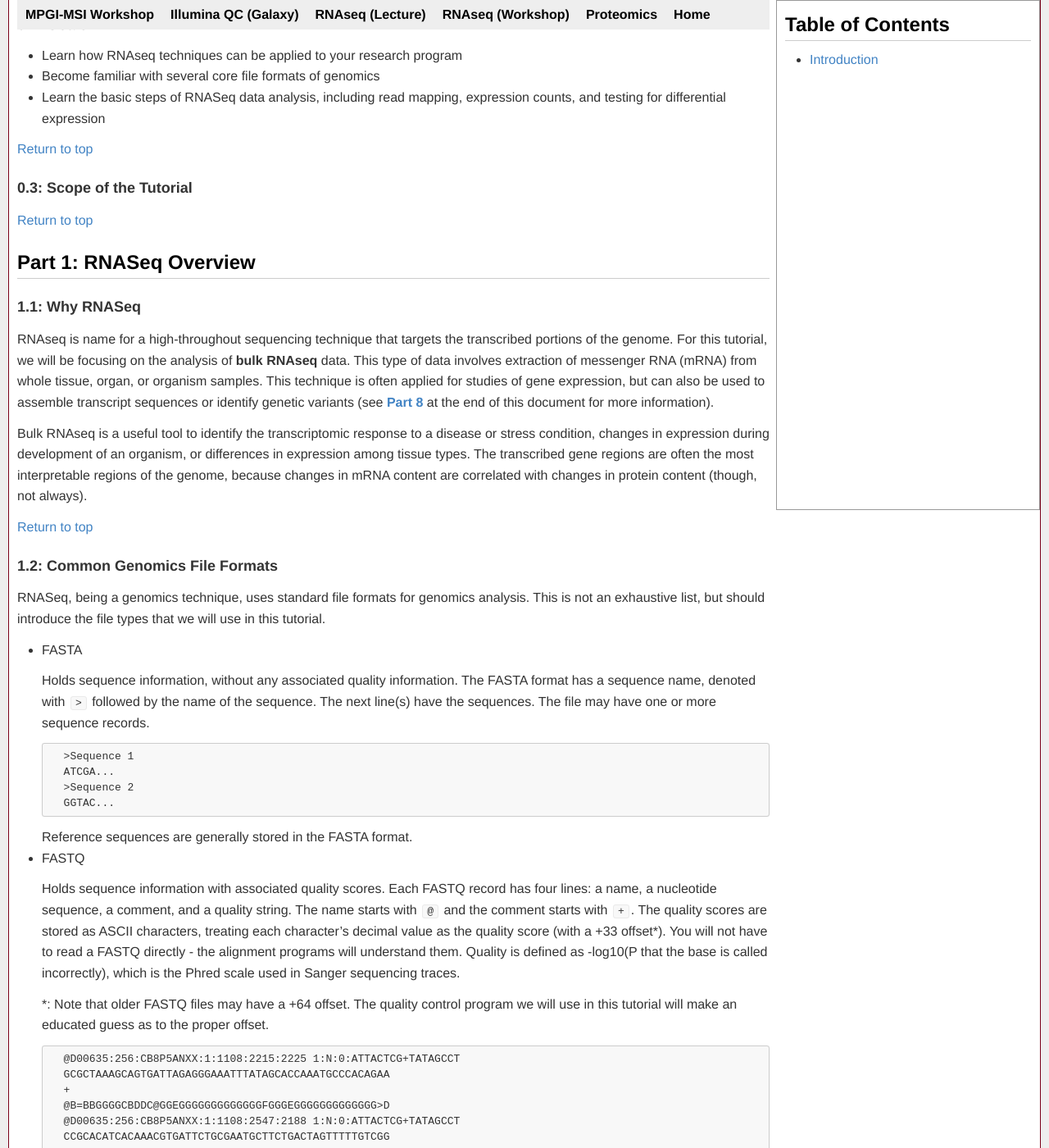
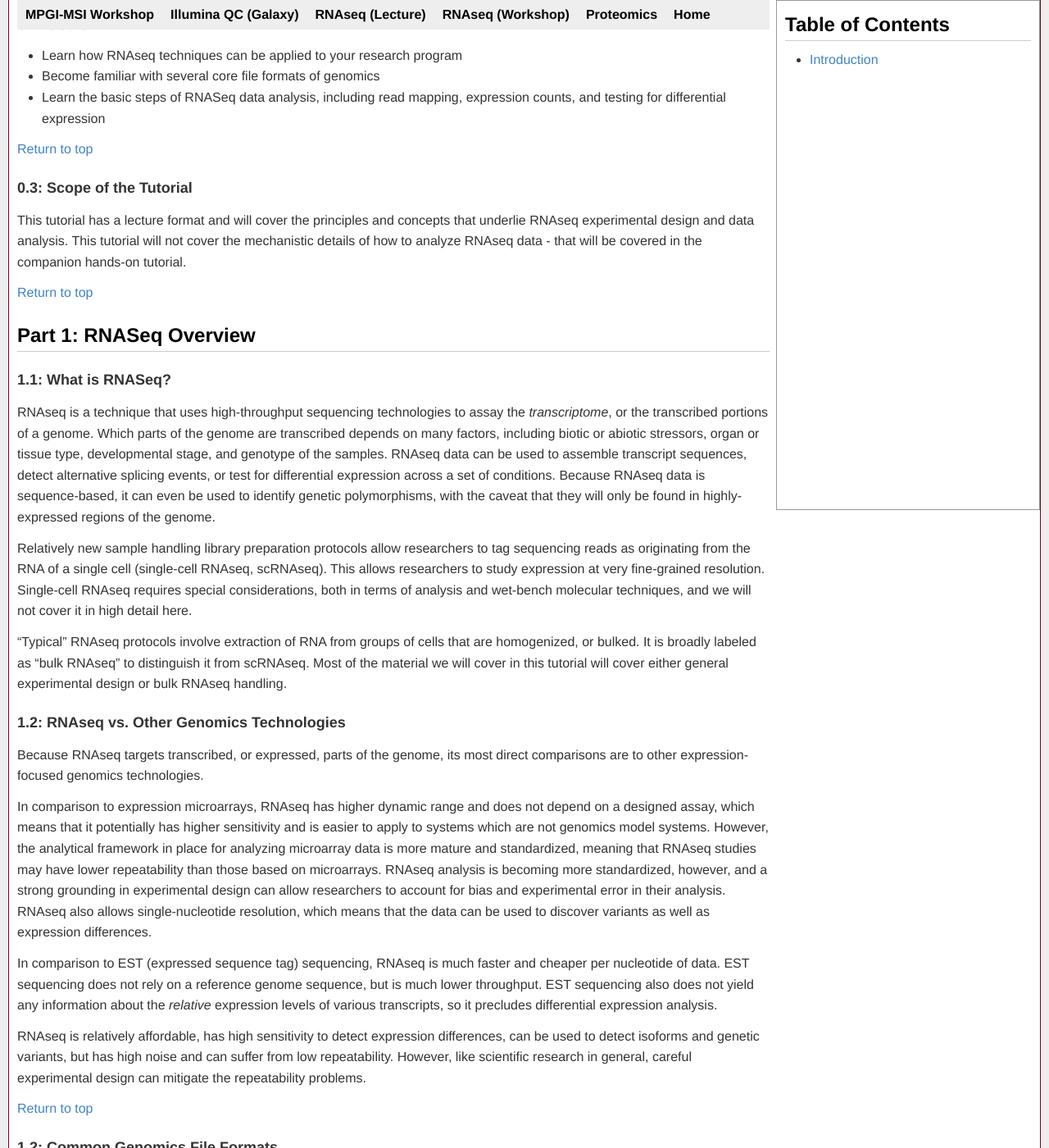
Before and after one commit to msi-ris/Tutorials, a Jekyll site: the page built from rnaseq_lec.md, in a window 1280 px wide and 1400 px high, scrolled down 604 px. Shown: the whole window at 82% size. Built offline with Jekyll 4.4.1, drawn with Linux system fonts in a browser that asks for light colours.

Commit message:
Update RNAseq lecture

```diff
--- a/rnaseq_lec.md
+++ b/rnaseq_lec.md
@@ -46,25 +46,62 @@ to illustrate file formats.
 
 [Return to top](#top)
 ### <a name="0.3"></a> 0.3: Scope of the Tutorial
+This tutorial has a lecture format and will cover the principles and concepts
+that underlie RNAseq experimental design and data analysis. This tutorial will
+not cover the mechanistic details of how to analyze RNAseq data - that will
+be covered in the companion hands-on tutorial.
 
 [Return to top](#top)
 
 ## <a name="1"></a> Part 1: RNASeq Overview
-### <a name="1.1"></a> 1.1: Why RNASeq
-RNAseq is name for a high-throughout sequencing technique that targets the
-transcribed portions of the genome. For this tutorial, we will be focusing on
-the analysis of **bulk RNAseq** data. This type of data involves extraction of
-messenger RNA (mRNA) from whole tissue, organ, or organism samples. This
-technique is often applied for studies of gene expression, but can also be
-used to assemble transcript sequences or identify genetic variants (see
-[**Part 8**](#8) at the end of this document for more information).
+### <a name="1.1"></a> 1.1: What is RNASeq?
+RNAseq is a technique that uses high-throughput sequencing technologies to
+assay the *transcriptome*, or the transcribed portions of a genome. Which parts
+of the genome are transcribed depends on many factors, including biotic or
+abiotic stressors, organ or tissue type, developmental stage, and genotype of
+the samples. RNAseq data can be used to assemble transcript sequences, detect
+alternative splicing events, or test for differential expression across a set
+of conditions. Because RNAseq data is sequence-based, it can even be used to
+identify genetic polymorphisms, with the caveat that they will only be found
+in highly-expressed regions of the genome.
 
-Bulk RNAseq is a useful tool to identify the transcriptomic response to a
-disease or stress condition, changes in expression during development of an
-organism, or differences in expression among tissue types. The transcribed
-gene regions are often the most interpretable regions of the genome, because
-changes in mRNA content are correlated with changes in protein content (though,
-not always).
+Relatively new sample handling library preparation protocols allow researchers
+to tag sequencing reads as originating from the RNA of a single cell
+(single-cell RNAseq, scRNAseq). This allows researchers to study expression at
+very fine-grained resolution. Single-cell RNAseq requires special
+considerations, both in terms of analysis and wet-bench molecular techniques,
+and we will not cover it in high detail here.
+
+"Typical" RNAseq protocols involve extraction of RNA from groups of cells that
+are homogenized, or bulked. It is broadly labeled as "bulk RNAseq" to
+distinguish it from scRNAseq. Most of the material we will cover in this
+tutorial will cover either general experimental design or bulk RNAseq handling.
+
+### <a name="1.2"></a> 1.2: RNAseq vs. Other Genomics Technologies
+Because RNAseq targets transcribed, or expressed, parts of the genome, its
+most direct comparisons are to other expression-focused genomics technologies.
+
+In comparison to expression microarrays, RNAseq has higher dynamic range and
+does not depend on a designed assay, which means that it potentially has higher
+sensitivity and is easier to apply to systems which are not genomics model
+systems. However, the analytical framework in place for analyzing microarray
+data is more mature and standardized, meaning that RNAseq studies may have lower
+repeatability than those based on microarrays. RNAseq analysis is becoming more
+standardized, however, and a strong grounding in experimental design can allow
+researchers to account for bias and experimental error in their analysis. RNAseq
+also allows single-nucleotide resolution, which means that the data can be used
+to discover variants as well as expression differences.
+
+In comparison to EST (expressed sequence tag) sequencing, RNAseq is much faster
+and cheaper per nucleotide of data. EST sequencing does not rely on a reference
+genome sequence, but is much lower throughput. EST sequencing also does not
+yield any information about the *relative* expression levels of various
+transcripts, so it precludes differential expression analysis.
+
+RNAseq is relatively affordable, has high sensitivity to detect expression
+differences, can be used to detect isoforms and genetic variants, but has high
+noise and can suffer from low repeatability. However, like scientific research
+in general, careful experimental design can mitigate the repeatability problems.
 
 [Return to top](#top)
 ### <a name="1.2"></a> 1.2: Common Genomics File Formats
```
